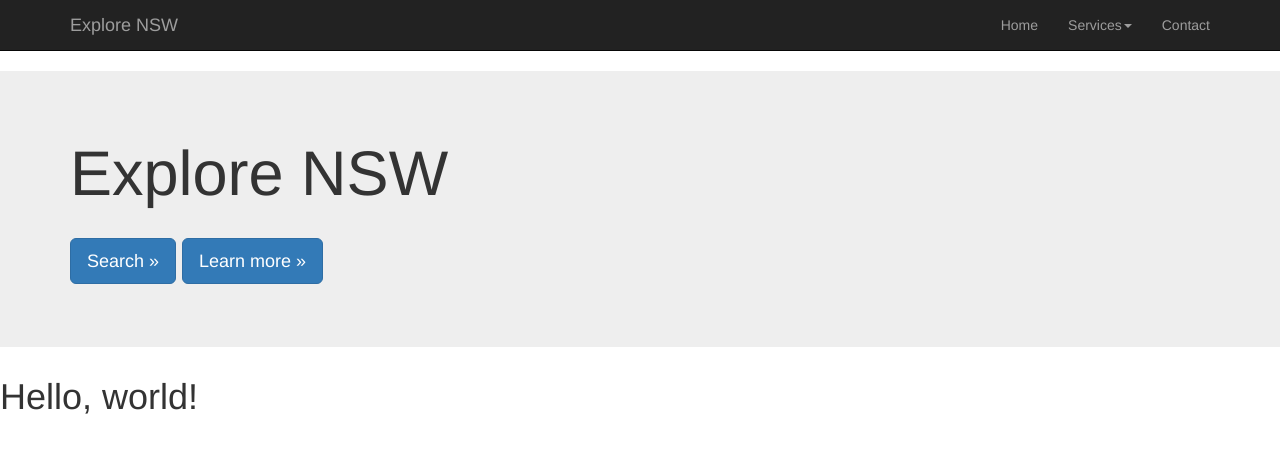
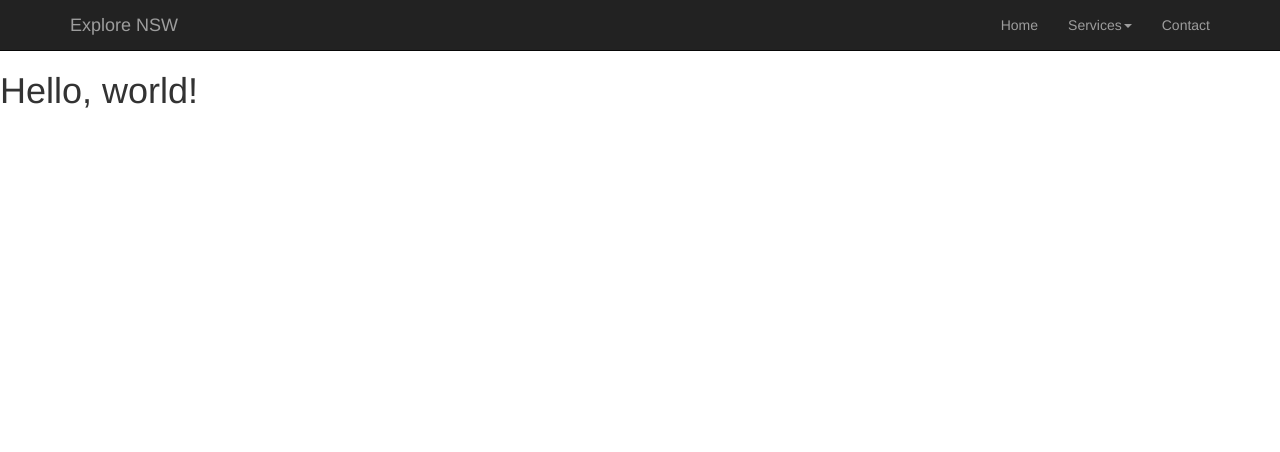
Before and after one commit to stev3bb/SENG2021, a plain HTML site: page home.html in a window 1280 px wide. Drawn offline with nearby package versions, Linux system fonts and the light colour scheme.

Commit message:
removed jumbotron

```diff
--- a/home.html
+++ b/home.html
@@ -45,13 +45,6 @@
     		</div>
     	</div>
     </nav>
-    <div class="jumbotron">
-    	<div class="container">
-    		<h1>Explore NSW</h1>
-    		<br>
-    		<p><a class="btn btn-primary btn-lg" href="#" role="button">Search »</a> <a class="btn btn-primary btn-lg" href="#" role="button">Learn more »</a></p>
-    	</div>
-    </div>
     <h1>Hello, world!</h1>
 
     <!-- jQuery (necessary for Bootstrap's JavaScript plugins) -->
```
